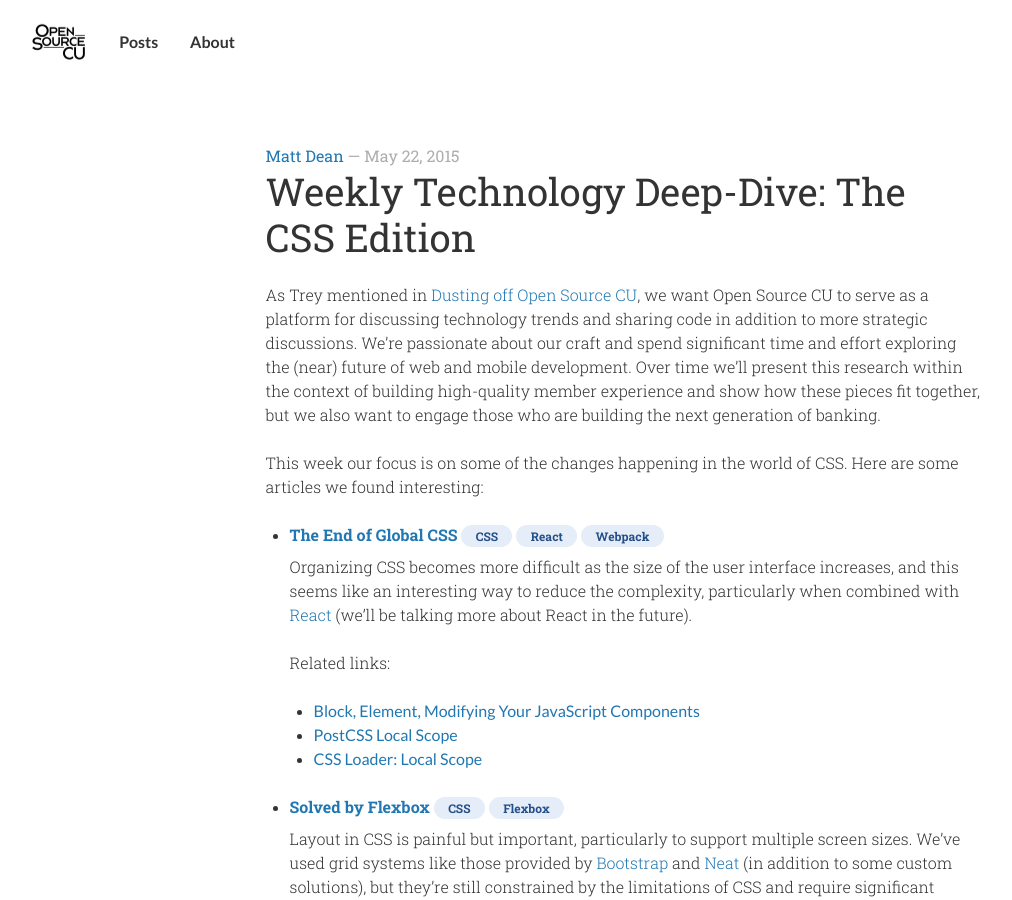
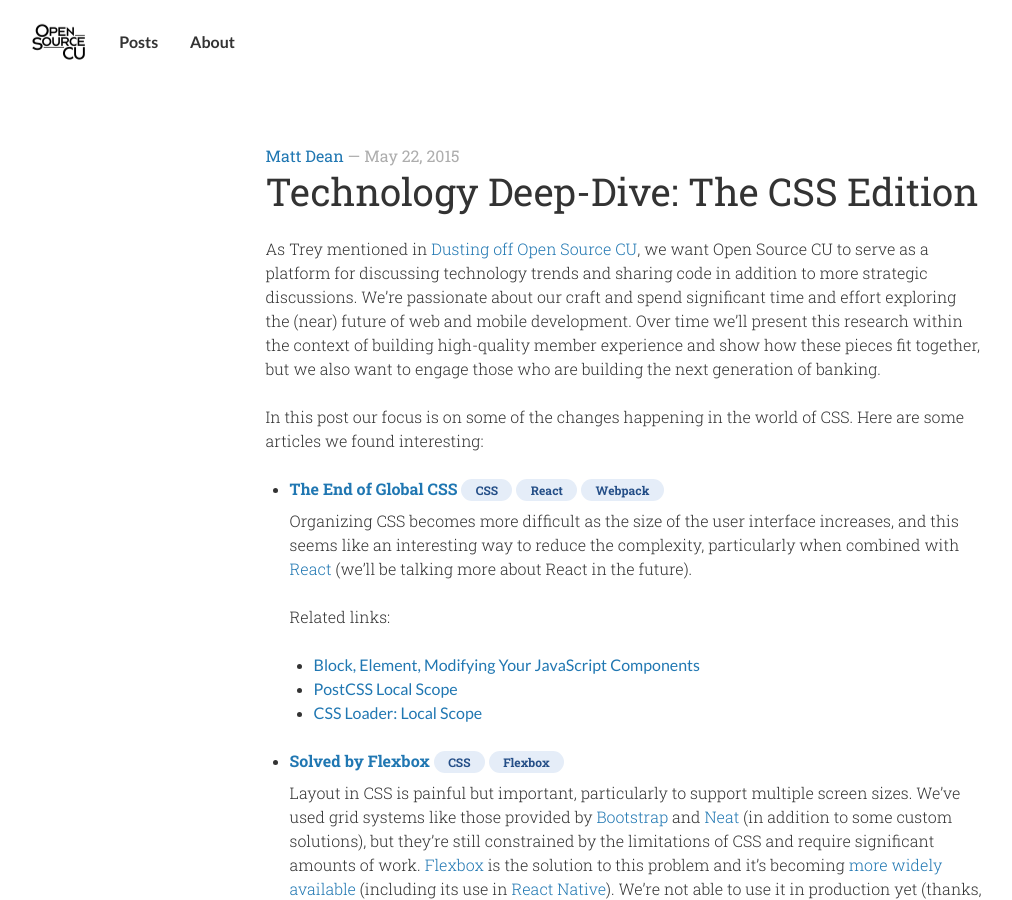
Before and after one commit to opensourcecu/opensourcecu.github.io, a Jekyll site: the page built from _posts/2015-05-22-developer-update.md, in a window 1280 px wide and 900 px high. Shown: the whole window, without its empty margins (16-1028 px from the left). Built offline with Jekyll 4.4.1, drawn with Linux system fonts in a browser that asks for light colours; nearby versions of some CDN libraries; some web fonts are replaced; comment, search, counter and statistics services are not loaded.

Commit message:
Removed time reference to "weekly"
Edited post title and second paragraph to remove reference to weekly
posts.

```diff
--- a/_posts/2015-05-22-developer-update.md
+++ b/_posts/2015-05-22-developer-update.md
@@ -1,7 +1,7 @@
 ---
 
 layout: post
-title: "Weekly Technology Deep-Dive: The CSS Edition"
+title: "Technology Deep-Dive: The CSS Edition"
 excerpt: We're passionate about our craft and spend significant time and effort exploring the (near) future of web and mobile development. We'd like to share the results of that research in hopes that we can learn together.
 legacy: false
 author:
@@ -13,7 +13,7 @@
 
 As Trey mentioned in [Dusting off Open Source CU](/2015/05/19/back/), we want Open Source CU to serve as a platform for discussing technology trends and sharing code in addition to more strategic discussions. We're passionate about our craft and spend significant time and effort exploring the (near) future of web and mobile development. Over time we'll present this research within the context of building high-quality member experience and show how these pieces fit together, but we also want to engage those who are building the next generation of banking.
 
-This week our focus is on some of the changes happening in the world of CSS. Here are some articles we found interesting:
+In this post our focus is on some of the changes happening in the world of CSS. Here are some articles we found interesting:
 
 - ### [The End of Global CSS](https://medium.com/seek-ui-engineering/the-end-of-global-css-90d2a4a06284) <span class="badge-blue">CSS</span> <span class="badge-blue">React</span> <span class="badge-blue">Webpack</span>
 
```
